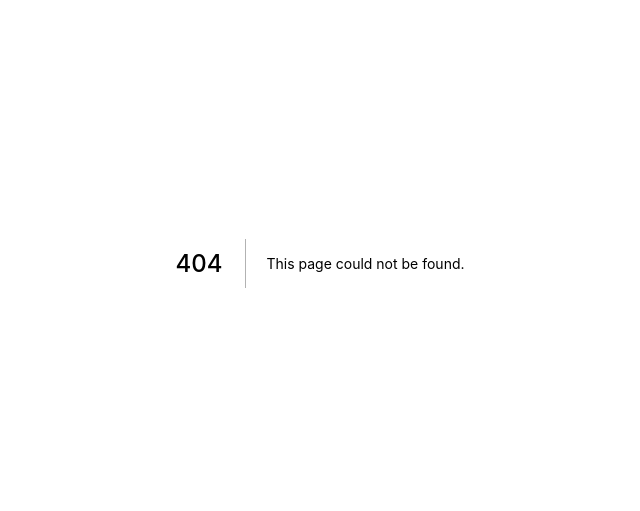
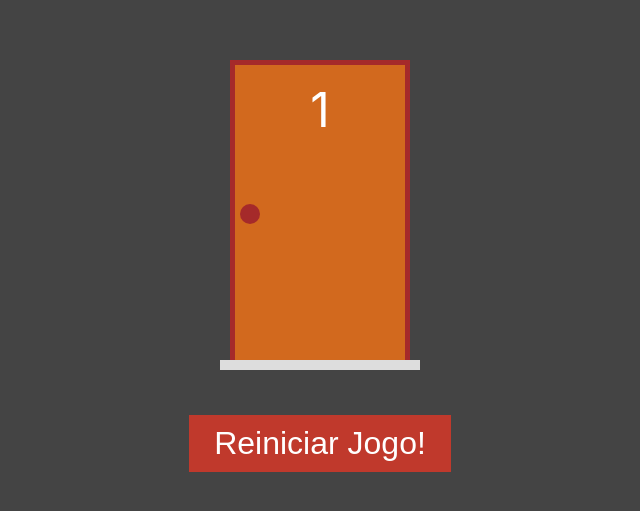
Before and after one commit to AbiezerSidonioJoseOdanacaJunior/portas, a Next.js app: page /jogo/1/1 in a window 1280 px wide. Before the commit this address had no page. Shown: the part 137-648 px from the top of the page, without its empty margins (320-960 px from the left). Built offline with nearby package versions, Linux system fonts and the light colour scheme.

Commit message:
Usando Router

```diff
--- a/pages/jogo.tsx
+++ b/pages/jogo/[portas]/[temPresente].tsx
@@ -1,12 +1,23 @@
 import Link from 'next/link'
-import styles from '../styles/jogo.module.css'
-import { useState } from 'react'
-import criarPorta, { atualizarPortas } from '../funtions /portas'
-import Porta from '../components/Porta'
+import styles from '../../../styles/jogo.module.css'
+import { useEffect, useState } from 'react'
+import criarPorta, { atualizarPortas } from '../../../funtions /portas'
+import Porta from '../../../components/Porta'
+import { useRouter } from 'next/router'
 
 
-export default function() {
-    const [portas, setPorta] = useState(criarPorta(5, 5))
+export default function jogo() {
+  const router = useRouter()
+
+  const [portas, setPorta] = useState([])
+
+  useEffect(() => {
+    const portas = +router.query.portas
+    const temPresente = +router.query.temPresente
+    setPorta(criarPorta(portas, temPresente))
+  }, [router?.query] )
+
+
 
   function renderizarPortas() {
     return portas.map(porta => {
```
